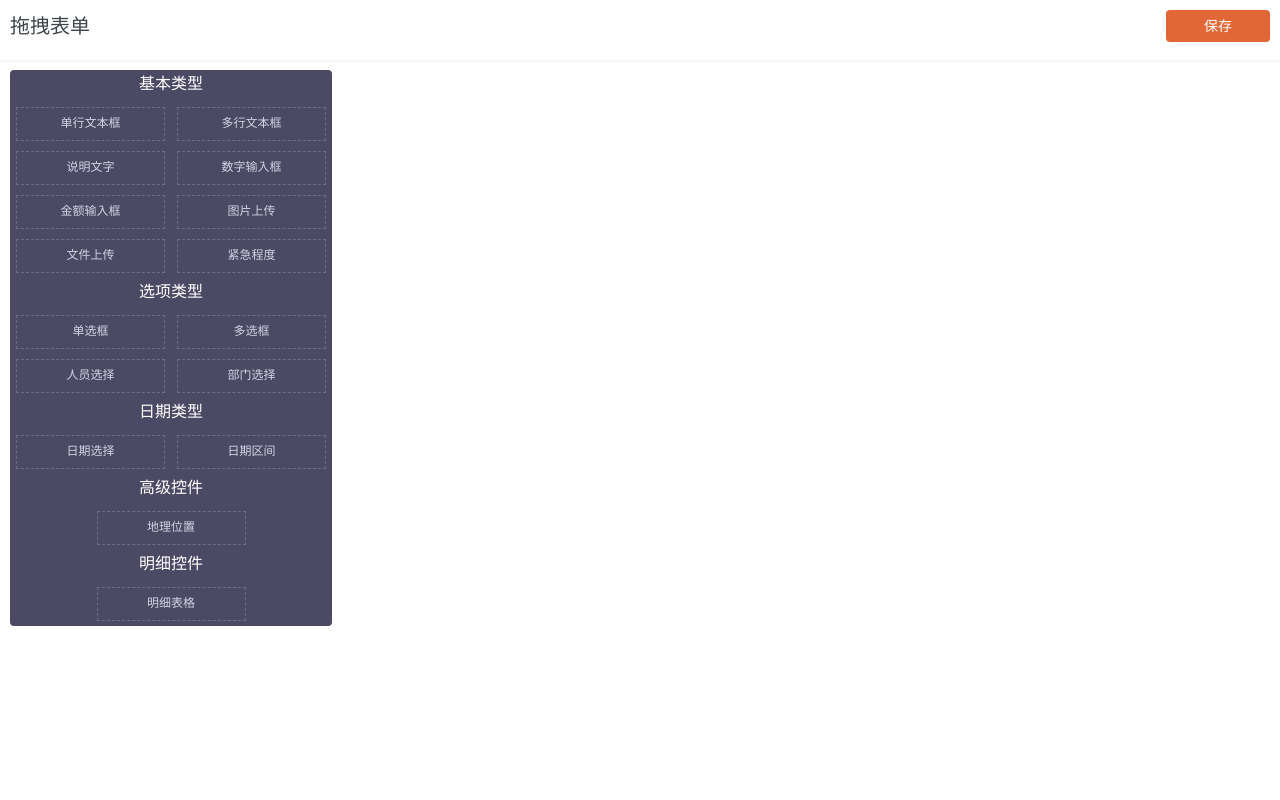
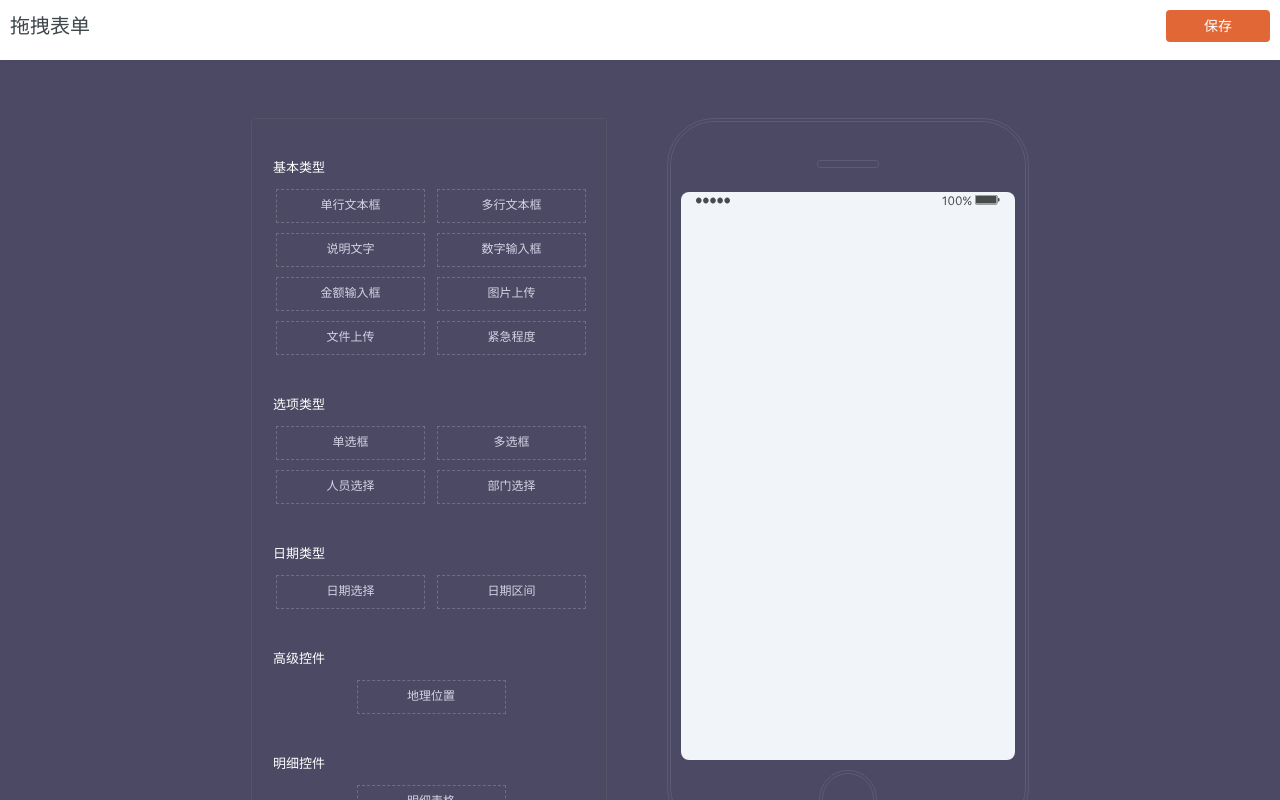
Before and after one commit to xuerongw/wxr-wheels, a Vue app: page /#/ in a window 1280 px wide. Built offline with nearby package versions, Linux system fonts and the light colour scheme.

Commit message:
模板界面

```diff
--- a/public/index.html
+++ b/public/index.html
@@ -15,3 +15,8 @@
     <!-- built files will be auto injected -->
   </body>
 </html>
+<style>
+  html,body{
+    height:100%
+  }
+</style>
--- a/src/App.vue
+++ b/src/App.vue
@@ -1,18 +1,16 @@
 <template>
   <div id="app">
-<dragPage></dragPage>
+    <dragPage></dragPage>
   </div>
 </template>
 
 <script>
-import dragPage from '@/dragForm/dragPage.vue'
+import dragPage from "@/dragForm/dragPage.vue";
 export default {
-  components: {dragPage},
+  components: { dragPage },
   name: "App",
   data() {
-    return {
-
-    };
+    return {};
   },
   methods: {},
 };
@@ -25,5 +23,6 @@ export default {
   -moz-osx-font-smoothing: grayscale;
   text-align: center;
   color: #2c3e50;
+  height:100%
 }
 </style>
--- /dev/null
+++ b/src/dragForm/contentLeft.vue
@@ -0,0 +1,150 @@
+<template>
+  <div class="content-left">
+    <div class="content">
+      <div class="basicType">
+        <p>基本类型</p>
+        <div v-for="item in basicType" :key="item.type" class="item">
+          <span>
+            {{ item.label }}
+          </span>
+        </div>
+      </div>
+      <div class="optionType">
+        <p>选项类型</p>
+        <div v-for="item in optionType" :key="item.type" class="item">
+          <span>
+            {{ item.label }}
+          </span>
+        </div>
+      </div>
+      <div class="dateType">
+        <p>日期类型</p>
+        <div v-for="item in dateType" :key="item.type" class="item">
+          <span>
+            {{ item.label }}
+          </span>
+        </div>
+      </div>
+      <div class="seniorType">
+        <p>高级控件</p>
+        <div v-for="item in seniorType" :key="item.type" class="item">
+          <span>
+            {{ item.label }}
+          </span>
+        </div>
+      </div>
+      <div class="detailType">
+        <p>明细控件</p>
+        <div v-for="item in detailType" :key="item.type" class="item">
+          <span>
+            {{ item.label }}
+          </span>
+        </div>
+      </div>
+    </div>
+  </div>
+</template>
+
+<script>
+import { basicType } from "./items-mock";
+import { optionType } from "./items-mock.js";
+import { dateType } from "./items-mock.js";
+import { seniorType } from "./items-mock.js";
+import { detailType } from "./items-mock.js";
+export default {
+  name: "content-left",
+  props: {
+    basicType: {
+      type: Array,
+      default() {
+        return JSON.parse(JSON.stringify(basicType));
+      },
+    },
+    optionType: {
+      type: Array,
+      default() {
+        return JSON.parse(JSON.stringify(optionType));
+      },
+    },
+    dateType: {
+      type: Array,
+      default() {
+        return JSON.parse(JSON.stringify(dateType));
+      },
+    },
+    seniorType: {
+      type: Array,
+      default() {
+        return JSON.parse(JSON.stringify(seniorType));
+      },
+    },
+    detailType: {
+      type: Array,
+      default() {
+        return JSON.parse(JSON.stringify(detailType));
+      },
+    },
+  },
+};
+</script>
+
+<style scoped lang="less">
+.content-left {
+  width: 334px;
+  height: 660px;
+  margin: 20px 30px;
+  padding: 38px 10px 11px;
+  background-color: #4b4963;
+  color: white;
+  border-radius: 4px;
+  border: 1px solid #555367;
+  overflow-y: auto;
+  .content {
+    max-height: 580px;
+    p {
+      margin: 0;
+      padding: 0 7px 8px 7px;
+      font-size:13px;
+      text-align: left;
+    }
+    .basicType,
+    .optionType,
+    .dateType,
+    .seniorType,
+    .detailType {
+      margin-bottom: 18px;
+      padding: 0 0 16px 4px;
+    }
+    .item {
+      display: inline-block;
+      width: 123px;
+      height: 32px;
+      padding: 0 12px;
+      margin: 5px 6px;
+      color: #d4d3e5;
+      font-size: 12px;
+      border: 1px dashed #6f6e83;
+      background-color: #4b4963;
+      cursor: move;
+
+      span {
+        line-height: 30px;
+      }
+    }
+  }
+}
+::-webkit-scrollbar {
+  overflow: visible;
+  width: 8px;
+  height: 8px;
+  padding: 100px 0 0;
+  border: 1px solid transparent;
+  background-color: #52506a;
+  /* background-clip: padding-box; */
+}
+::-webkit-scrollbar-thumb {
+  background-color: rgba(144, 147, 153, 0.3);
+  border-color: #434159;
+  border-radius: 6px;
+}
+</style>
--- /dev/null
+++ b/src/dragForm/contentMiddle.vue
@@ -0,0 +1,59 @@
+<template>
+  <div class="content-middle">
+    <div class="header"></div>
+    <div class="content">
+      <img src="@/assets/phoneHeader.svg" alt="" />
+      <div v-for="item in templateData" :key="item.label">
+        <span>{{ item.label }}</span>
+        <span>*</span>
+        <span>{{ item.placeholder }}</span>
+      </div>
+    </div>
+    <div class="button"></div>
+  </div>
+</template>
+
+<script>
+export default {
+  data() {
+    return {
+      templateData: [],
+    };
+  },
+};
+</script>
+
+<style scoped lang="less">
+.content-middle {
+  width: 334px;
+  height: 660px;
+  margin: 20px 30px;
+  padding: 38px 10px 11px;
+  text-align: center;
+  border-radius: 47px;
+  border: 4px double hsla(0, 0%, 100%, 0.1);
+}
+.header::before {
+  content: "";
+  display: block;
+  width: 60px;
+  height: 6px;
+  margin: 0 auto 24px;
+  border-radius: 3px;
+  border: 1px solid hsla(0, 0%, 100%, 0.1);
+}
+.content {
+  height: 568px;
+  background-color: #f1f4f9;
+  border-radius: 8px;
+}
+.button::after {
+  content: "";
+  display: block;
+  width: 50px;
+  height: 50px;
+  margin: 10px auto 0;
+  border-radius: 50%;
+  border: 4px double hsla(0, 0%, 100%, 0.1);
+}
+</style>
--- a/src/dragForm/dragPage.vue
+++ b/src/dragForm/dragPage.vue
@@ -2,21 +2,24 @@
   <div class="dragPage">
     <pageHeader :title="'拖拽表单'" :btn-items="btnItems"></pageHeader>
     <div class="content">
-          <!-- 控件组件 -->
-    <itemList></itemList>
+      <!-- 控件组件 -->
+      <content-left></content-left>
+      <!-- 预览组件 -->
+<contentMiddle></contentMiddle>
     </div>
-
   </div>
 </template>
 
 <script>
-import itemList from "./itemList";
+import contentLeft from "./contentLeft";
+import contentMiddle from "./contentMiddle";
 import pageHeader from "@/pageHeader";
 export default {
   name: "dragPage",
   components: {
-    itemList,
+    contentLeft,
     pageHeader,
+    contentMiddle
   },
   data() {
     return {
@@ -33,7 +36,16 @@ export default {
 </script>
 
 <style scoped>
-.content{
-padding:10px 10px;
+.dragPage {
+  height: 100%;
+  overflow: hidden;
+}
+.content {
+  width:100%;
+  height:100%;
+  background-color: #4b4963;
+  display: flex;
+  justify-content: center;
+  padding-top:38px
 }
 </style>
--- a/src/dragForm/itemList.vue
+++ /dev/null
@@ -1,115 +0,0 @@
-<template>
-  <div class="itemList">
-    <div class="basicType">
-      <p>基本类型</p>
-      <div v-for="item in basicType" :key="item.type" class="item">
-        <span>
-          {{ item.label }}
-        </span>
-      </div>
-    </div>
-    <div class="optionType">
-      <p>选项类型</p>
-      <div v-for="item in optionType" :key="item.type" class="item">
-        <span>
-          {{ item.label }}
-        </span>
-      </div>
-    </div>
-    <div class="dateType">
-      <p>日期类型</p>
-      <div v-for="item in dateType" :key="item.type" class="item">
-        <span>
-          {{ item.label }}
-        </span>
-      </div>
-    </div>
-    <div class="seniorType">
-      <p>高级控件</p>
-      <div v-for="item in seniorType" :key="item.type" class="item">
-        <span>
-          {{ item.label }}
-        </span>
-      </div>
-    </div>
-    <div class="detailType">
-      <p>明细控件</p>
-      <div v-for="item in detailType" :key="item.type" class="item">
-        <span>
-          {{ item.label }}
-        </span>
-      </div>
-    </div>
-  </div>
-</template>
-
-<script>
-import { basicType } from "./items-mock";
-import { optionType } from "./items-mock.js";
-import { dateType } from "./items-mock.js";
-import { seniorType } from "./items-mock.js";
-import { detailType } from "./items-mock.js";
-export default {
-  name: "itemList",
-  props: {
-    basicType: {
-      type: Array,
-      default() {
-        return JSON.parse(JSON.stringify(basicType));
-      },
-    },
-    optionType: {
-      type: Array,
-      default() {
-        return JSON.parse(JSON.stringify(optionType));
-      },
-    },
-    dateType: {
-      type: Array,
-      default() {
-        return JSON.parse(JSON.stringify(dateType));
-      },
-    },
-    seniorType: {
-      type: Array,
-      default() {
-        return JSON.parse(JSON.stringify(seniorType));
-      },
-    },
-    detailType: {
-      type: Array,
-      default() {
-        return JSON.parse(JSON.stringify(detailType));
-      },
-    },
-  },
-};
-</script>
-
-<style scoped lang="less">
-.itemList {
-  width: 322px;
-  background-color: #4b4963;
-  color: white;
-  border-radius: 4px;
-  p{
-    margin:0;
-    padding: 0 7px 8px 7px;
-  }
-  .item {
-    display: inline-block;
-    width: 123px;
-    height: 32px;
-    padding: 0 12px;
-    margin: 5px 6px;
-    color: #d4d3e5;
-    font-size: 12px;
-    border: 1px dashed #6f6e83;
-    background-color: #4b4963;
-    cursor: move;
-    span {
-      line-height: 30px;
-    }
-  }
-}
-</style>
--- a/src/dragForm/items-mock.js
+++ b/src/dragForm/items-mock.js
@@ -2,90 +2,139 @@ export const basicType = [
     {
         label: '单行文本框',
         type: 'input-text',
-        value: ''
+        value: '',
+        placeholder: '',
+        require: false,
+        maxLength: 20,
     },
     {
         label: '多行文本框',
         type: 'input-area',
-        value: ''
+        value: '',
+        placeholder: '',
+        require: false,
+        maxLength: 50000,
+
     },
     {
         label: '说明文字',
-        type: 'input',
-        value: ''
+        type: 'input-remarks',
+        value: '',
+        placeholder: '',
+        require: false,
+        maxLength: 20,
+
     },
     {
         label: '数字输入框',
         type: 'input-number',
-        value: ''
+        value: '',
+        //可输入的小数位数
+        float: '',
+        require: false,
     },
     {
         label: '金额输入框',
         type: 'input-money',
-        value: ''
+        value: '',
+        float: '',
+        //单位
+        unit: '',
+        require: false,
     },
-
     {
         label: '图片上传',
         type: 'upload-image',
-        value: ''
+        value: '',
+        require: false,
     },
     {
         label: '文件上传',
         type: 'upload-file',
-        value: ''
+        value: '',
+        require: false,
     },
     {
         label: '紧急程度',
         type: 'urgent-level',
-        value: ''
+        value: '',
+        require: false,
     },
 ]
 export const optionType = [
     {
         label: '单选框',
         type: 'radio',
-        value: ''
+        value: '',
+        opitons: [
+            {
+                label: '单选框选项一',
+                value: 'one'
+            },
+            {
+                label: '单选框选项二',
+                value: 'tow'
+            }
+        ],
+        require: false,
     },
     {
         label: '多选框',
         type: 'checkbox',
-        value: ''
+        value: '',
+        require: false,
+        opitons: [
+            {
+                label: '单选框选项一',
+                value: 'one'
+            },
+            {
+                label: '单选框选项二',
+                value: 'tow'
+            }
+        ],
     },
     {
         label: '人员选择',
         type: 'person-picker',
-        value: ''
+        value: '',
+        require: false,
     },
     {
         label: '部门选择',
         type: 'deparment-picker',
-        value: ''
+        value: '',
+        require: false,
     },
 ]
 export const dateType = [
     {
         label: '日期选择',
         type: 'dete-picker',
-        value: ''
+        value: '',
+        require: false,
     },
     {
         label: '日期区间',
         type: 'date-range',
-        value: ''
+        value: '',
+        require: false,
     },
 ]
-export const seniorType=[
+export const seniorType = [
     {
         label: '地理位置',
         type: 'location',
-        value: ''
+        value: '',
+        require: false,
     }
 ]
-export const detailType=[
+export const detailType = [
     {
         label: '明细表格',
         type: 'detail-form',
-        value: ''
+        value: '',
+        require: false,
+        detail:[]
     }
 ]
```
Also changed, not shown: src/assets/phoneHeader.svg (added).
